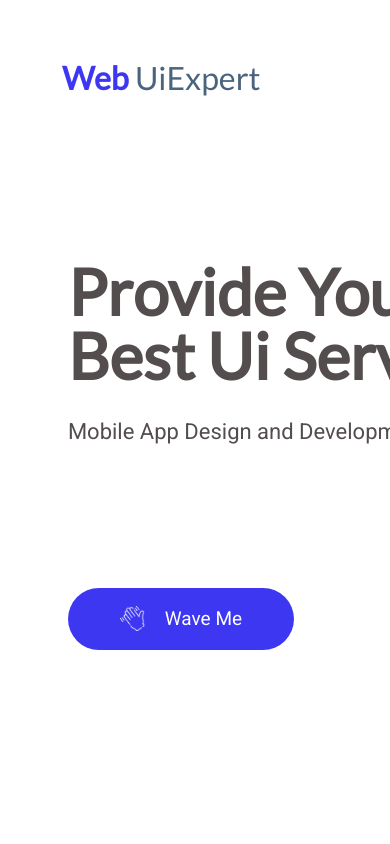
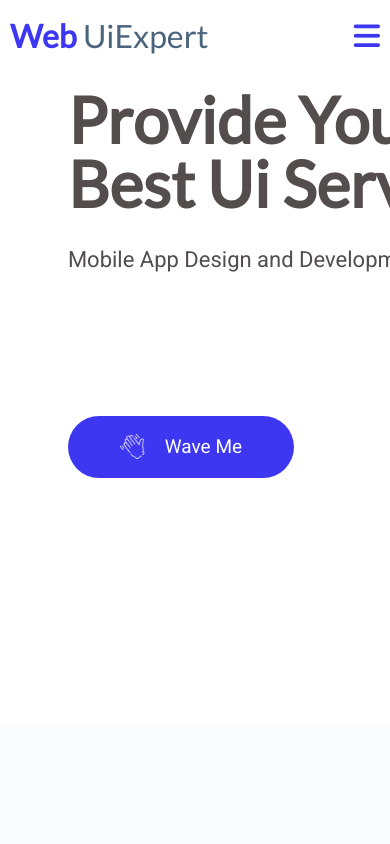
Before and after one commit to tkhoti/Lesson8, a plain HTML site: page index.html in a window 390 px wide. Shown: the top 844 px of the page. Drawn offline with Linux system fonts and the light colour scheme; files whose address does not match are found by name.

Commit message:
Responsive Header

```diff
--- /dev/null
+++ b/css/responsive.css
@@ -0,0 +1,21 @@
+@media (max-width:1025px) {
+
+    .ul{
+        display: none;
+    }
+
+    .burger {
+        display: block;
+    }
+
+}
+
+
+@media (max-width:480px) {
+
+    header{
+        padding: 20px 10px;
+    }
+
+
+}
--- a/css/style.css
+++ b/css/style.css
@@ -2,7 +2,8 @@
 
 header {
     display: flex;
-    width: 1500px;
+    max-width: 1500px;
+    width: 100%;
     justify-content: space-between;
     align-items: center;
     padding: 62px 62px 150px 62px;
@@ -36,6 +37,13 @@ a {
     color: #3D37F1;
     text-transform: uppercase;
 }
+
+.burger {
+    font-size: 30px;
+    color: #3D37F1;
+    display: none;
+}
+
 
 /* section 2 */
 
--- a/index.html
+++ b/index.html
@@ -1,14 +1,16 @@
 <!DOCTYPE html>
 <head>
     <meta charset="UTF-8">
-    <title>Lesson 7</title>
+    <title>Lesson 8</title>
     <link rel="stylesheet" href="css/reset.css">
     <link rel="stylesheet" href="css/style.css">
     <link rel="stylesheet" href="css/fonts.css">
+    <link rel="stylesheet" href="css/responsive.css">
     <link rel="icon" href="https://upload.wikimedia.org/wikipedia/commons/thumb/1/18/Creative-Tail-rocket.svg/128px-Creative-Tail-rocket.svg.png">
     <link rel="preconnect" href="https://fonts.googleapis.com">
     <link rel="preconnect" href="https://fonts.gstatic.com" crossorigin>
     <link href="https://fonts.googleapis.com/css2?family=Roboto&display=swap" rel="stylesheet">
+    <script src="https://kit.fontawesome.com/6de6aa5275.js" crossorigin="anonymous"></script>
 </head>
 <body>
     <header>
@@ -22,6 +24,9 @@
                 <li><a href="#">contact</a></li>
             </ul>
         </nav>
+        <div class="burger">
+            <i class="fas fa-bars"></i>
+        </div>
 
     </header>
 
```
